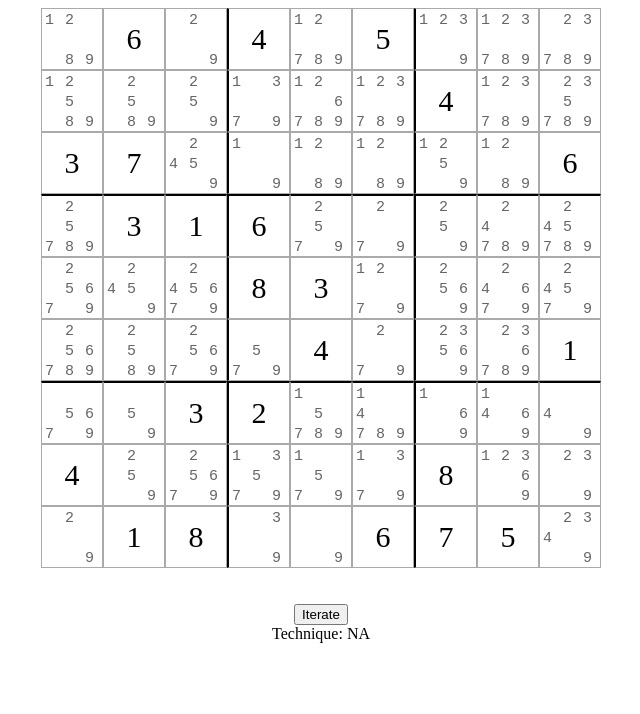
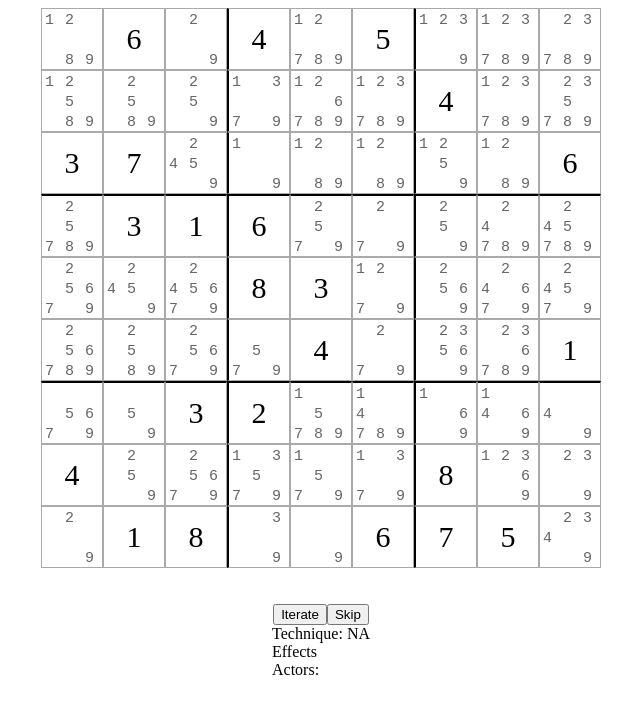
Before and after one commit to magnusjt/sudoku, a React (Create React App) app: page / in a window 1280 px wide. Shown: the top 714 px of the page, without its empty margins (319-959 px from the left). Built offline with nearby package versions, Linux system fonts and the light colour scheme.

Commit message:
Add naked pair and skips

```diff
--- a/src/core/sudoku.ts
+++ b/src/core/sudoku.ts
@@ -1,5 +1,5 @@
 import { Board, Field, Technique } from './types'
-import { basicElimination, hiddenSingle, nakedSingle, pointer } from './techniques'
+import { basicElimination, hiddenSingle, nakedPair, nakedSingle, pointer } from './techniques'
 import { applyEffects, isBoardFinished } from './utils'
 
 export const boardFromInput = (input: number[][]) => {
@@ -30,6 +30,7 @@ const techniques: {type: string, fn: Technique}[] = [
     {type: 'nakedSingle', fn: nakedSingle},
     {type: 'hiddenSingle', fn: hiddenSingle},
     {type: 'pointer', fn: pointer},
+    {type: 'nakedPair', fn: nakedPair},
 ]
 
 const runTechnique = (board) => {
--- a/src/core/techniques.ts
+++ b/src/core/techniques.ts
@@ -1,4 +1,5 @@
 import {
+    candidatesEqual,
     difference,
     getAllClosedRegions,
     getAllPoints,
@@ -58,7 +59,7 @@ export const hiddenSingle: Technique = (board: Board) => {
     return null
 }
 
-export const pointer = (board: Board) => {
+export const pointer: Technique = (board: Board) => {
     for(let points of getAllClosedRegions()){
         for(let n = 1; n <= 9; n++){
             const pointsWithN = points.filter(p => getBoardCell(board, p).candidates.some(c => c === n))
@@ -86,3 +87,51 @@ export const pointer = (board: Board) => {
     }
     return null
 }
+
+export const nakedPair: Technique = (board: Board) => {
+    for(let points of getAllClosedRegions()){
+        const pointsWith2Cands = points.filter(p => getBoardCell(board, p).candidates.length === 2)
+
+        for(let i = 0; i < pointsWith2Cands.length; i++){
+            for(let j = i+1; j < pointsWith2Cands.length; j++){
+                const pointA = pointsWith2Cands[i]
+                const pointB = pointsWith2Cands[j]
+                const candidatesA = getBoardCell(board, pointA).candidates
+                const candidatesB = getBoardCell(board, pointB).candidates
+                if(candidatesEqual(candidatesA, candidatesB)){
+                    const pointsToRemove = points.filter(p => !pointsEqual(p, pointA) && !pointsEqual(p, pointB))
+                    const effects = [
+                        ...removeCandidateFromPoints(board, pointsToRemove, candidatesA[0]),
+                        ...removeCandidateFromPoints(board, pointsToRemove, candidatesA[1])
+                    ]
+
+                    if(effects.length > 0){
+                        return {
+                            effects,
+                            actors: [{point: pointA}, {point: pointB}]
+                        }
+                    }
+                }
+            }
+        }
+
+    }
+    return null
+}
+
+export const hiddenPair: Technique = (board: Board) => {
+    return null
+}
+
+export const nakedTriple: Technique = (board: Board) => {
+    return null
+}
+
+export const hiddenTriple: Technique = (board: Board) => {
+    return null
+}
+
+export const xWing: Technique = (board: Board) => {
+
+    return null
+}
--- a/src/core/utils.ts
+++ b/src/core/utils.ts
@@ -118,3 +118,7 @@ export const applyEffects = (board: Board, effects: Effect[]) => {
 
     return board
 }
+
+export const candidatesEqual = (a: number[], b: number[]) => {
+    return a.length === b.length && a.every((n, i) => n === b[i])
+}
--- a/src/index.tsx
+++ b/src/index.tsx
@@ -52,6 +52,20 @@ function App(props){
         const res = sudoku.iterate(next.board)
         setNext(res)
     }
+    const skip = () => {
+        setBoard(next.board)
+
+        let skipList = ['none', 'basic', 'nakedSingle', 'hiddenSingle', 'pointer']
+        let prevBoard = next.board
+        let res = sudoku.iterate(next.board)
+        while(skipList.includes(res.technique)){
+            prevBoard = res.board
+            res = sudoku.iterate(res.board)
+        }
+
+        setBoard(prevBoard)
+        setNext({board: prevBoard, effects: [], actors: [], technique: 'NA'})
+    }
 
     return (
         <div>
@@ -63,14 +77,26 @@ function App(props){
             <br />
             <div style={{ display: 'flex', justifyContent: 'center' }}>
                 <button onClick={iterate}>Iterate</button>
+                <button onClick={skip}>Skip</button>
             </div>
             <div style={{ display: 'flex', justifyContent: 'center' }}>
                 <div>
                     Technique: {next.technique}
+                    <br />
+                    Effects
                     {next.effects.map(effect => {
                         return (
                             <div>
                                 {JSON.stringify(effect, null, 2)}
+                            </div>
+                        )
+                    })}
+                    <br />
+                    Actors:
+                    {next.actors.map(actor => {
+                        return (
+                            <div>
+                                {JSON.stringify(actor, null, 2)}
                             </div>
                         )
                     })}
```
